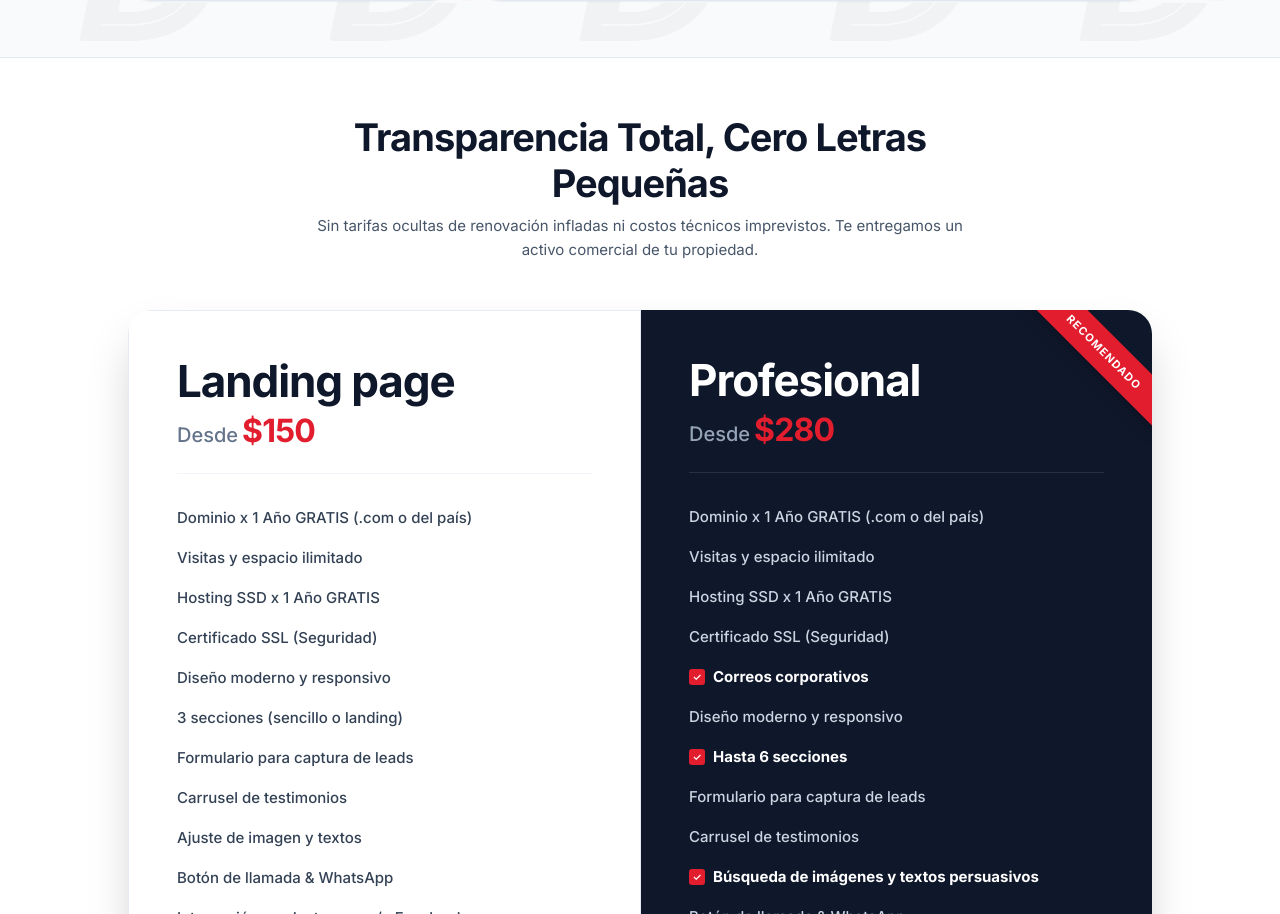
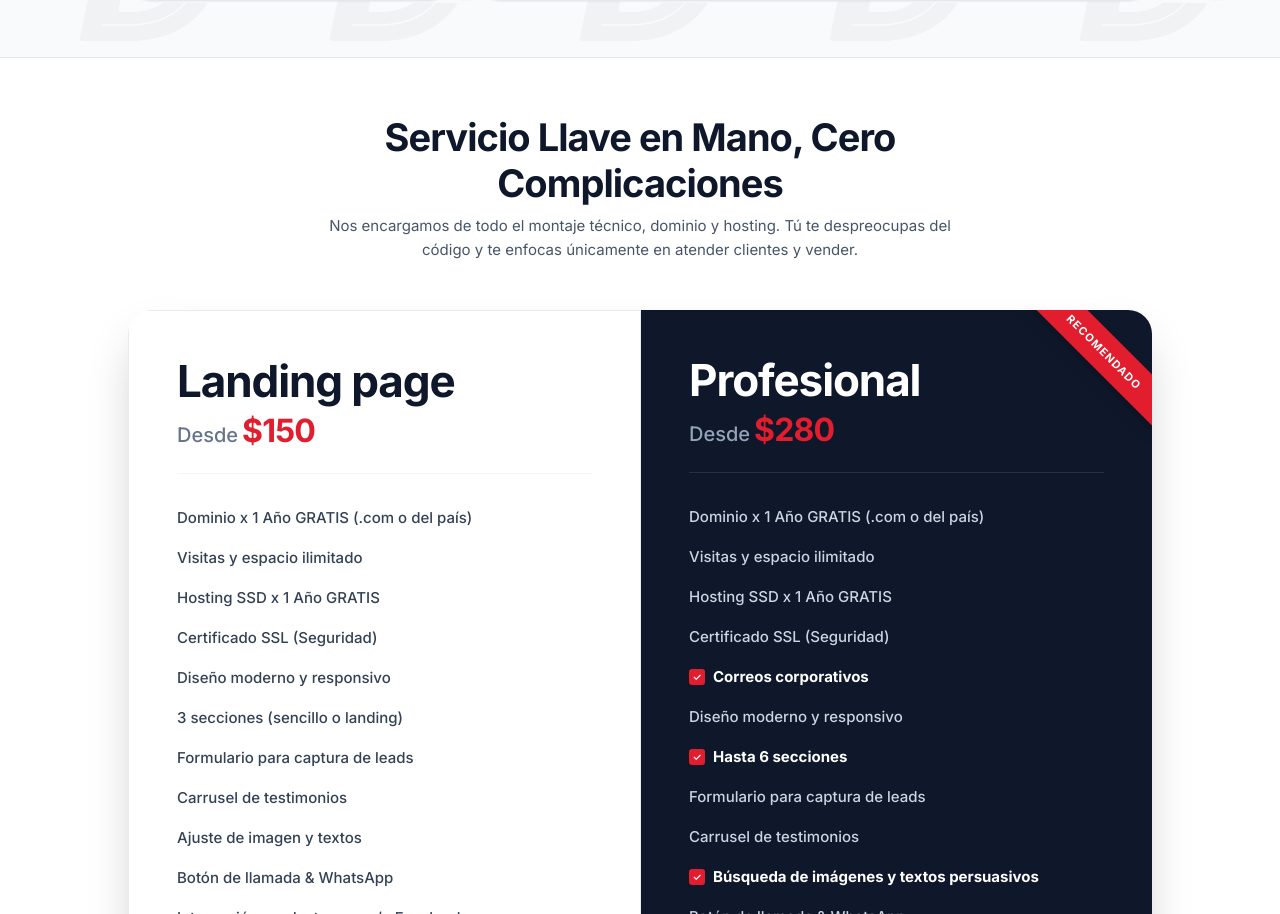
Before and after one commit to santiagoxx93/Digital_Drift_Software, a React (Vite) app: page / in a window 1280 px wide. Shown: the part 3661-4575 px from the top of the page. Built offline with nearby package versions, Linux system fonts and the light colour scheme.

Commit message:
Content: Update Paquetes title to Turnkey service focus

```diff
--- a/src/App.jsx
+++ b/src/App.jsx
@@ -720,10 +720,10 @@ function App() {
 <div className="text-center max-w-2xl mx-auto mb-space-lg">
 
 <h2 className="font-headline-xl text-headline-xl font-bold text-[#0f172a] tracking-tight">
-        Transparencia Total, Cero Letras Pequeñas
+        Servicio Llave en Mano, Cero Complicaciones
       </h2>
 <p className="font-body-md text-body-md text-slate-600 mt-2">
-        Sin tarifas ocultas de renovación infladas ni costos técnicos imprevistos. Te entregamos un activo comercial de tu propiedad.
+        Nos encargamos de todo el montaje técnico, dominio y hosting. Tú te despreocupas del código y te enfocas únicamente en atender clientes y vender.
       </p>
 </div>
 {/*  Pricing Cards Grid  */}
```
